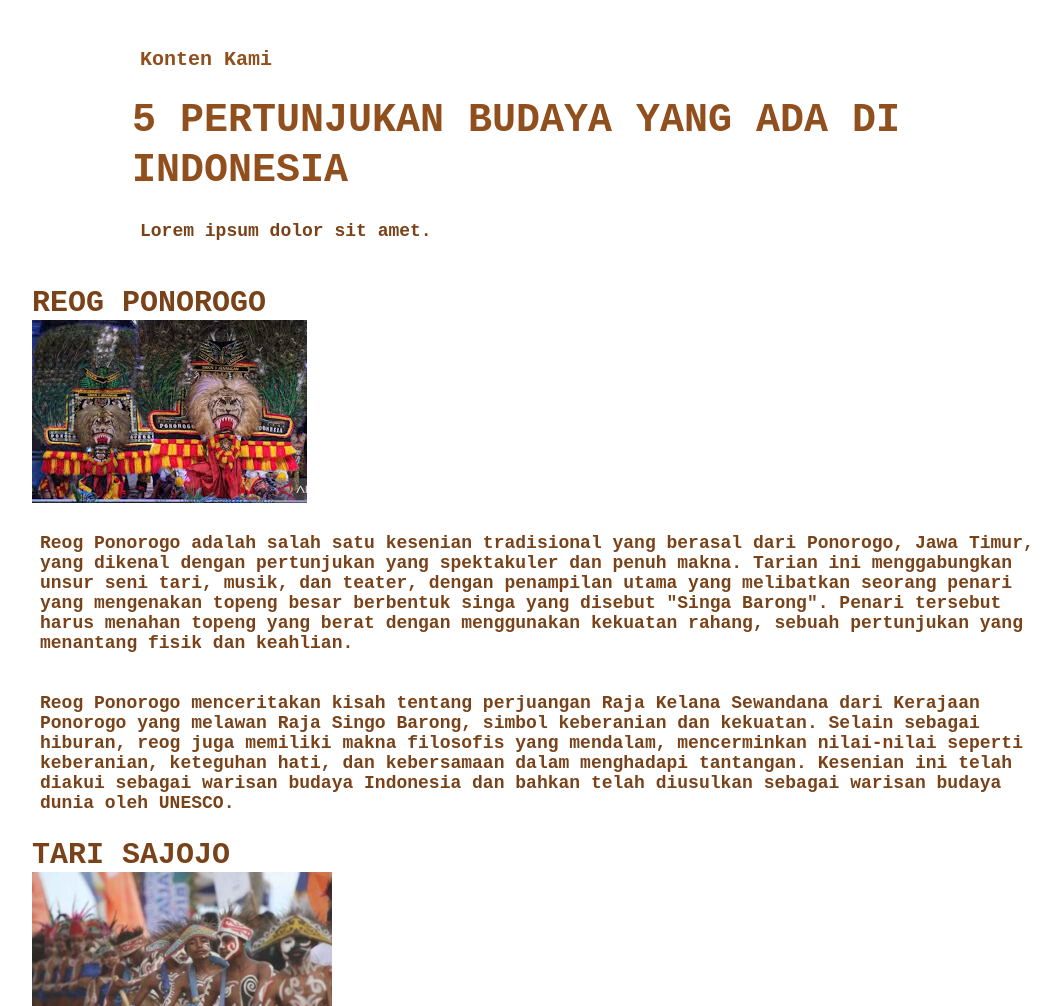
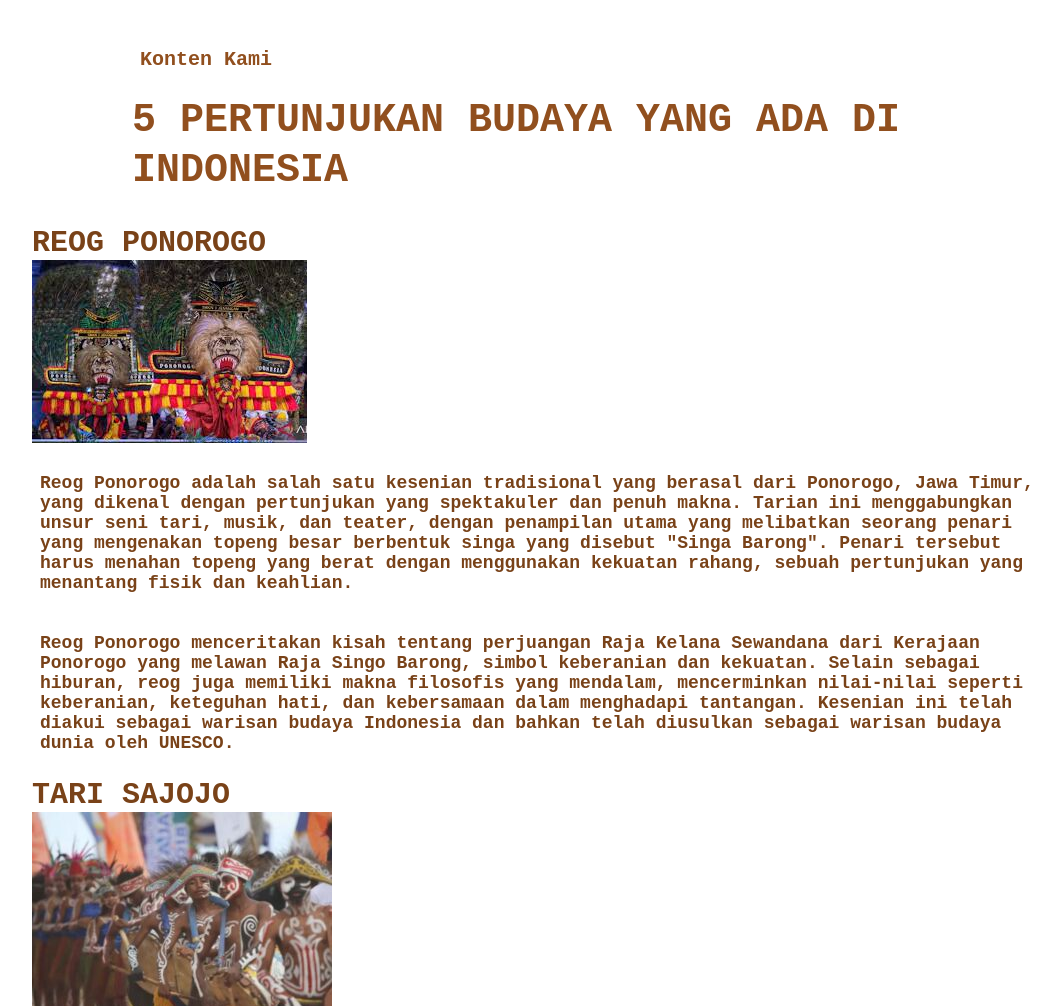
Before and after one commit to Nasywarifqia/L0124027_NasywaRifqia_LearningLabs, a plain HTML site: page index.html in a window 1280 px wide. Shown: the part 1296-2302 px from the top of the page, without its empty margins (108-1168 px from the left). Drawn offline with Linux system fonts and the light colour scheme.

Commit message:
Update index.html

```diff
--- a/index.html
+++ b/index.html
@@ -53,7 +53,6 @@
                 <div class="kolom">
                     <p class="deskripsi">Konten Kami</p>
                     <h2>5 PERTUNJUKAN BUDAYA YANG ADA DI INDONESIA</h2>
-                    <p>Lorem ipsum dolor sit amet.</p>
                 </div>
                 <div class="list-budaya">
                     <div class="isi-budaya">
```
